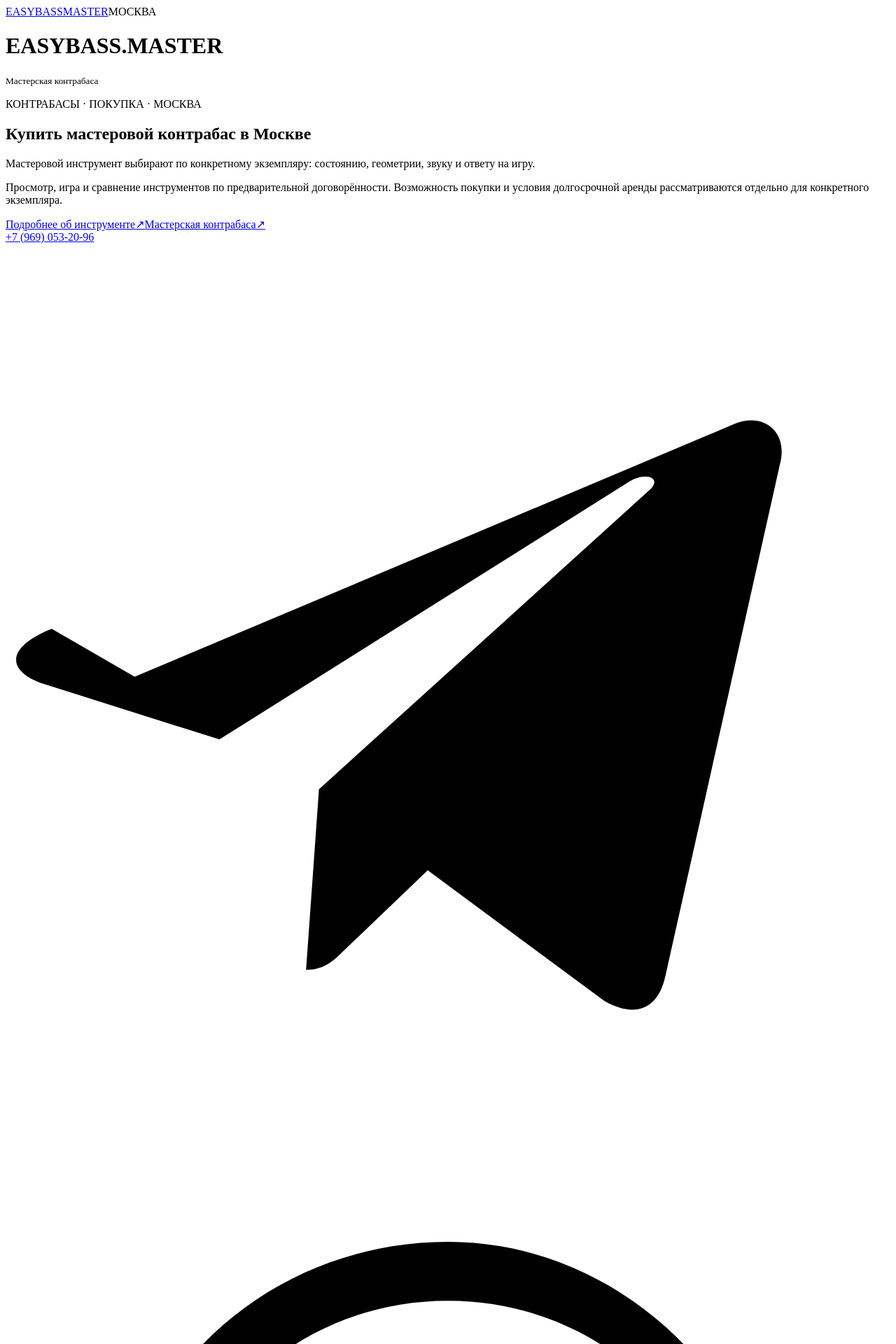
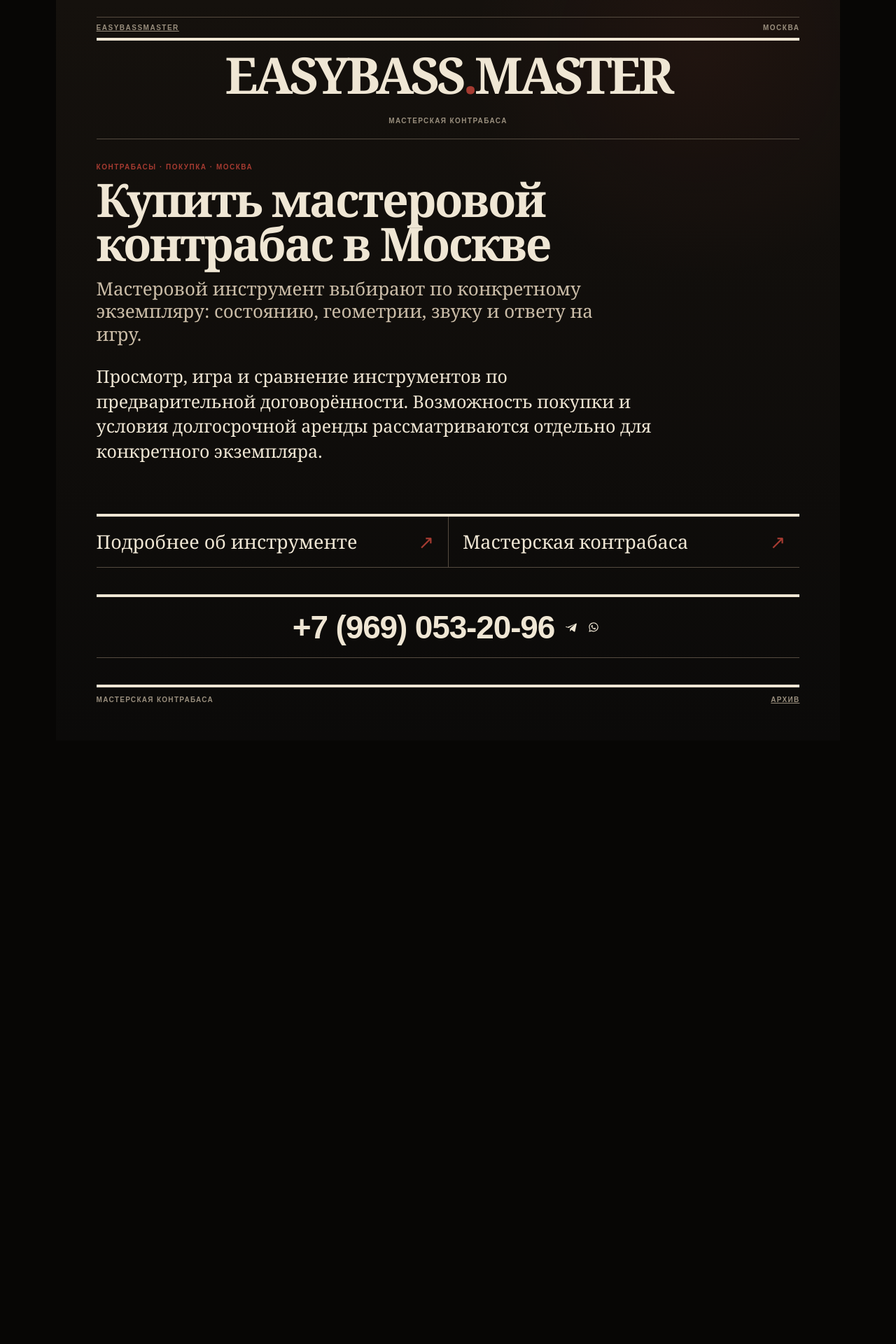
Before and after one commit to OntosLive/EasyBass.Master, a Jekyll site: the page kupit-masterovoy-kontrabas-v-moskve/index.html, which Jekyll copies as it is, in a window 1280 px wide. Shown: the top 1920 px of the page at 70% size. Built offline with Jekyll 4.4.1, drawn with Linux system fonts in a browser that asks for light colours; after the commit the page ends 1058 px from its top, so only the background shows below that.

Commit message:
Fix stylesheet path for nested EasyBassMaster pages

```diff
--- a/kupit-masterovoy-kontrabas-v-moskve/index.html
+++ b/kupit-masterovoy-kontrabas-v-moskve/index.html
@@ -1,4 +1,4 @@
-<!doctype html><html lang="ru"><head><meta charset="utf-8"><meta name="viewport" content="width=device-width,initial-scale=1"><title>Купить мастеровой контрабас в Москве · EasyBassMaster</title><meta name="description" content="Купить мастеровой контрабас в Москве"><link rel="stylesheet" href="styles.css"></head><body class="new-master"><div class="rule"></div><div class="meta"><a href="index.html">EASYBASSMASTER</a><span>МОСКВА</span></div><header class="mast"><div class="mastline"><h1>EASYBASS<span>.</span>MASTER</h1><small>Мастерская контрабаса</small></div></header><main><section class="issue master-lead"><p class="issue-kicker">КОНТРАБАСЫ · ПОКУПКА · МОСКВА</p><h2>Купить мастеровой контрабас в Москве</h2><p class="deck">Мастеровой инструмент выбирают по конкретному экземпляру: состоянию, геометрии, звуку и ответу на игру.</p><p>Просмотр, игра и сравнение инструментов по предварительной договорённости. Возможность покупки и условия долгосрочной аренды рассматриваются отдельно для конкретного экземпляра.</p></section><nav class="master-links"><a href="../details/masterovoy-kontrabas/">Подробнее об инструменте<span aria-hidden="true">↗</span></a><a href="../index.html">Мастерская контрабаса<span aria-hidden="true">↗</span></a></nav><section class="contact-block" aria-label="Контакт">
+<!doctype html><html lang="ru"><head><meta charset="utf-8"><meta name="viewport" content="width=device-width,initial-scale=1"><title>Купить мастеровой контрабас в Москве · EasyBassMaster</title><meta name="description" content="Купить мастеровой контрабас в Москве"><link rel="stylesheet" href="../styles.css"></head><body class="new-master"><div class="rule"></div><div class="meta"><a href="index.html">EASYBASSMASTER</a><span>МОСКВА</span></div><header class="mast"><div class="mastline"><h1>EASYBASS<span>.</span>MASTER</h1><small>Мастерская контрабаса</small></div></header><main><section class="issue master-lead"><p class="issue-kicker">КОНТРАБАСЫ · ПОКУПКА · МОСКВА</p><h2>Купить мастеровой контрабас в Москве</h2><p class="deck">Мастеровой инструмент выбирают по конкретному экземпляру: состоянию, геометрии, звуку и ответу на игру.</p><p>Просмотр, игра и сравнение инструментов по предварительной договорённости. Возможность покупки и условия долгосрочной аренды рассматриваются отдельно для конкретного экземпляра.</p></section><nav class="master-links"><a href="../details/masterovoy-kontrabas/">Подробнее об инструменте<span aria-hidden="true">↗</span></a><a href="../index.html">Мастерская контрабаса<span aria-hidden="true">↗</span></a></nav><section class="contact-block" aria-label="Контакт">
       <div class="contact">
         <a class="contact-phone" href="tel:+79690532096" aria-label="Позвонить +7 (969) 053-20-96">+7 (969) 053-20-96</a>
         <div class="contact-icons" aria-label="Мессенджеры">
```
